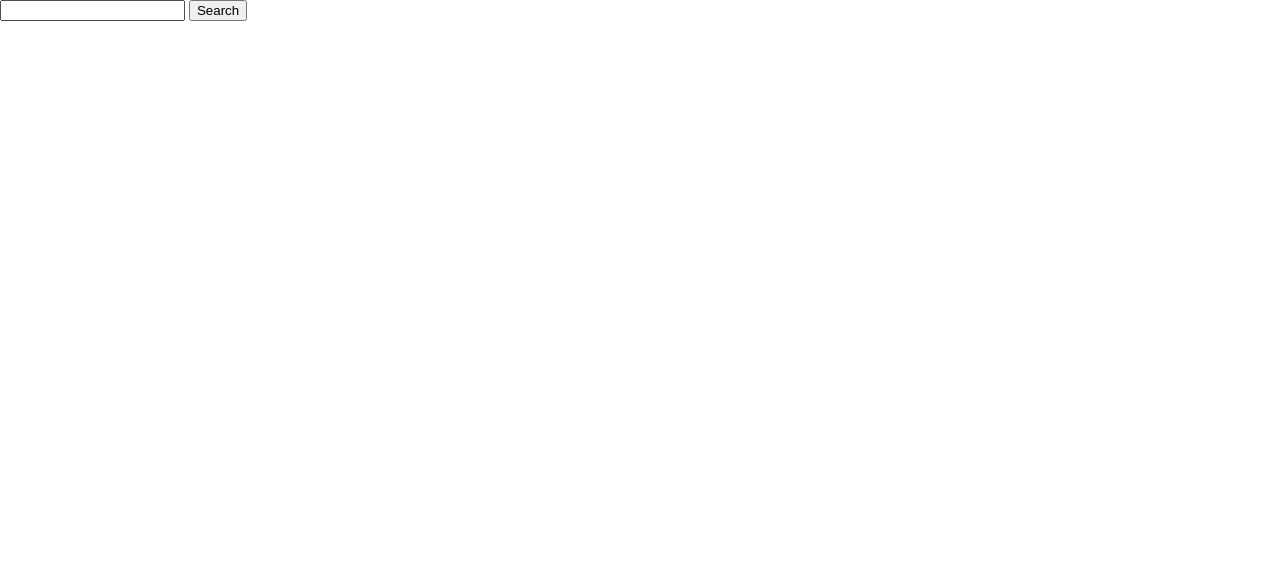
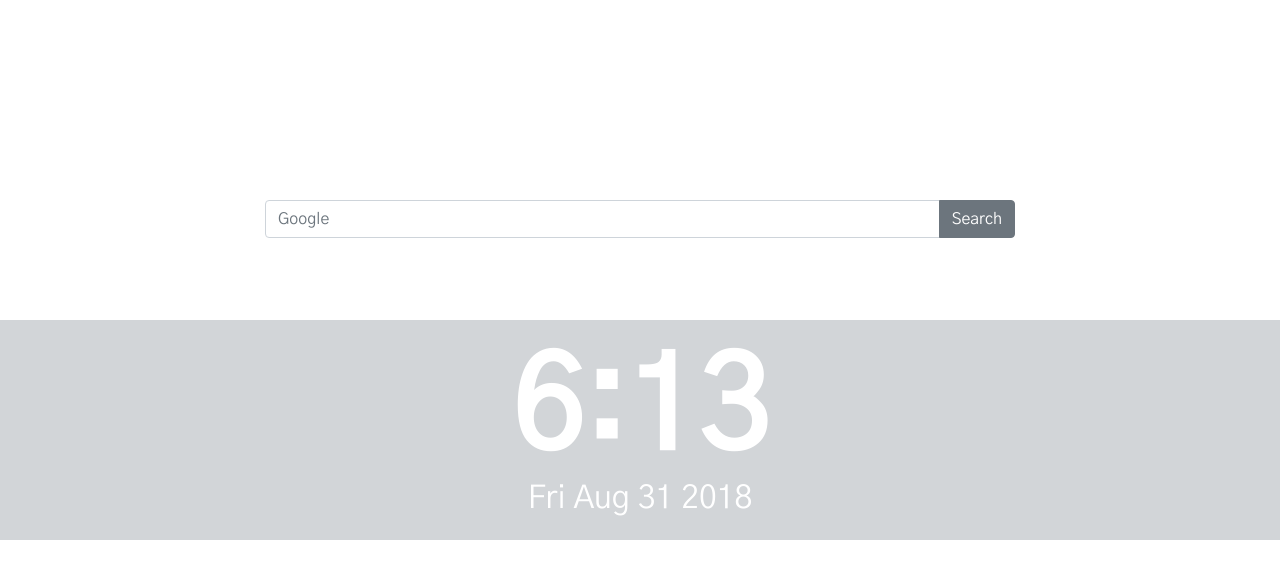
Before and after one commit to Gizmo83/personal-dashboard, a plain HTML site: page index.html in a window 1280 px wide. Drawn offline with nearby package versions, Linux system fonts and the light colour scheme; no server answers.

Commit message:
Final Draft

```diff
--- a/index.html
+++ b/index.html
@@ -4,8 +4,9 @@
     <meta charset="UTF-8">
     <meta name="viewport" content="width=device-width, initial-scale=1.0">
     <meta http-equiv="X-UA-Compatible" content="ie=edge">
-    <link href="https://fonts.googleapis.com/css?family=Roboto" rel="stylesheet">
-    <title>Document</title>
+    <link rel="stylesheet" href="https://stackpath.bootstrapcdn.com/bootstrap/4.1.2/css/bootstrap.min.css" integrity="sha384-Smlep5jCw/wG7hdkwQ/Z5nLIefveQRIY9nfy6xoR1uRYBtpZgI6339F5dgvm/e9B" crossorigin="anonymous">
+    <link href="https://fonts.googleapis.com/css?family=Gothic+A1" rel="stylesheet">
+    <title>My Dashboard</title>
     <style>
         body {
             height: 100vh;
@@ -13,36 +14,40 @@
             background-repeat: no-repeat;
             background-position: center;
             margin: 0;
-            font-family: 'Roboto', sans-serif;
+            font-family: 'Gothic A1', sans-serif;
             color: white;
         }
-
         .center {
-            /* top: 40%;
-            width: 100%;
-            text-align: center;
             position: absolute;
-            font-size: 10em;
-            font-weight: 500;
-            color: white;
-            letter-spacing: -5px; */
-            display: block;
             top: 40%;
             width: 100%;
             text-align: center;
-            position: absolute;
+            background-color: rgba(108,117,125,0.3);
+            padding: 15px;
+        }
+        .center h1 {
+            font-size: 8em;
+            font-weight: 600;
+            margin-bottom: -10px;
+        }
+        .input-group {
+            width: 750px;
+            margin: auto;
+            top: 25%;
         }
     </style>
 </head>
 <body>
+    <div class="input-group">
+        <input type="text" class="form-control" placeholder="Google" aria-label="Google" aria-describedby="search-btn">
+        <div class="input-group-append">
+            <button class="btn btn-secondary" type="button" id="search-btn">Search</button>
+        </div>
+    </div>
     <div class="center">
-        <h1 id="time"></h1>
-        <h2 id="date"></h2>
-        <h2 id="quote"></h2>
-    </div>
-    <div class="search">
-        <input type="text">
-        <button>Search</button>
+        <h1 id="time"><!--time here--></h1>
+        <h2 id="date"><!--date here--></h2>
+        <h6 id="quote"><!--quote here--></h6>
     </div>
 
     <script src="https://code.jquery.com/jquery-3.3.1.min.js" integrity="sha256-FgpCb/KJQlLNfOu91ta32o/NMZxltwRo8QtmkMRdAu8=" crossorigin="anonymous"></script>
@@ -51,11 +56,12 @@
         //Event Listener
         $("button").on("click", function() {
             var searchTerm = $("input").val();
-            console.log(searchTerm);
+            //console.log(searchTerm);
             window.open(`https://www.google.com/search?q=${searchTerm}`)
-        })
+        });
 
         //AJAX GET request from API to get wallpaper image
+        //https://unsplash.com/developers
         function getWallpaper() {
 
             var key = "d57cfaed3ab5f9cf3787433988c3ecabfc4dcf398c1cd043209a2bc843bca911";
@@ -63,12 +69,13 @@
                 url: "https://api.unsplash.com/photos/random?query=desktopwallpaper&client_id=" + key,
                 method: "GET"
             }).then(function(response) {
-                //console.log(response.urls.full);
+                //console.log(response);
                 $("body").css(`background-image`, `url(${response.urls.full})`)
             });
         };
 
         //AJAX GET request from API to get quote
+        //https://quotes.rest/
         function getQuote() {
             $.ajax({
                 url: "https://quotes.rest/qod?category=inspire",
@@ -78,55 +85,55 @@
                 var quote = response.contents.quotes[0];
                 $("#quote").text(`${quote.quote} - ${quote.author}`);
             })
-        }
+        };
 
         // Current Time function
+        // Get date/time from built-in Date object
         function startTime() {
 
-            var months = ["January", "February", "March", "April", "May", "June", "July", "August", "September", "October", "November", "December"];
-            var days = ["Sunday","Monday","Tuesday","Wednesday","Thursday", "Friday","Saturday"]
             var today = new Date();
             var h = today.getHours();
             var m = today.getMinutes();
-            var day = today.getDay();
-            var month = today.getMonth();
-            var date = today.getDate();
-            var year = today.getFullYear();
+
             m = checkTime(m);
-            $("#time").text(h + ":" + m);
-            $("#date").text(`${days[day]}, ${months[month]} ${date}, ${year}`)
-            var t = setTimeout(startTime, 59000);
-        }
+            $("#time").text(`${h}:${m}`);
+            var t = setTimeout(startTime, 55000);
+
+            var dateStr = today.toDateString();
+
+            $("#date").text(dateStr)
+
+        };
 
         function checkTime(i) {
             if (i < 10) {i = "0" + i};  // add zero in front of numbers < 10
             return i;
-        }
+        };
 
-        // Get current location
-
-
-        // Get Weather
+        //Get user location from built-in Navigator object
+        //Send location to API to get weather
+        //https://openweathermap.org/api
         function getWeather() {
             navigator.geolocation.getCurrentPosition(function(location) {
+                //console.log(location);
                 var lat = location.coords.latitude;
                 var lon = location.coords.longitude;
-                //console.log(location.coords.accuracy);
                 var key = "a3aab2839ff54737c5d2cdcc443fe979"
 
                 $.ajax({
                     url: `https://api.openweathermap.org/data/2.5/weather?units=imperial&lat=${lat}&lon=${lon}&appid=${key}`,
                     method: "GET"
                 }).then(function(response) {
-                    console.log(response);
+                    //console.log(response);
+                    $("#date").append(` | ${response.main.temp} &deg;F`)
                 })
 
             });
-        }
+        };
 
         //Page load initialization
         getWallpaper();
-        //setInterval(getWallpaper, 10000) //Invokes getWallpaper function to get new wallpaper
+        setInterval(getWallpaper, 30000) //Invokes getWallpaper function to get new wallpaper
         getQuote();
         startTime();
         getWeather();
```
